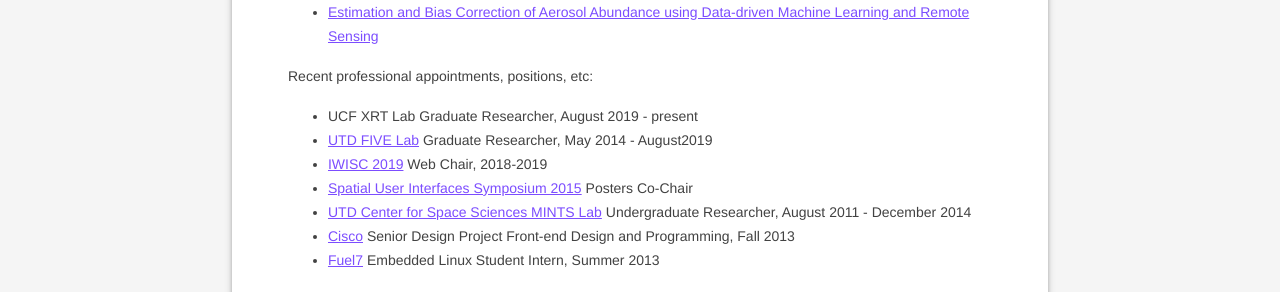
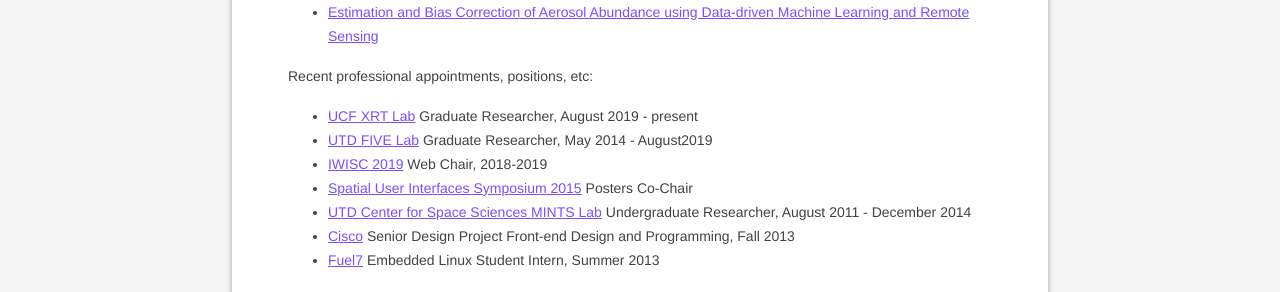
Before and after one commit to tapiralec/tapiralec.github.io, a Jekyll site: the page built from about.html, in a window 1280 px wide. Shown: the part 749-1041 px from the top of the page. Built offline with Jekyll 4.4.1, drawn with Linux system fonts in a browser that asks for light colours; part of the change alters nothing that is shown.

```diff
--- a/about.html
+++ b/about.html
@@ -40,7 +40,7 @@ permalink: /about/
 	  <p>
 	    Recent professional appointments, positions, etc:
 	    <ul>
-		    <li>UCF XRT Lab Graduate Researcher, August 2019 - present</li>
+		    <li><a href="http://www.ryanmcmahan.com/xrtlab/">UCF XRT Lab</a> Graduate Researcher, August 2019 - present</li>
 	    <li><a href="http://www.ryanmcmahan.com/fivelab/">UTD FIVE Lab</a> Graduate Researcher, May 2014 - August2019</li>
 	    <li><a href="http://cs.utdallas.edu/ut-diisc/iwisc-2019/">IWISC 2019</a> Web Chair, 2018-2019</li>
 	    <li><a href="https://www.siggraph.org/attend/events/sui-2015">Spatial User Interfaces Symposium 2015</a> Posters Co-Chair</li>
```
